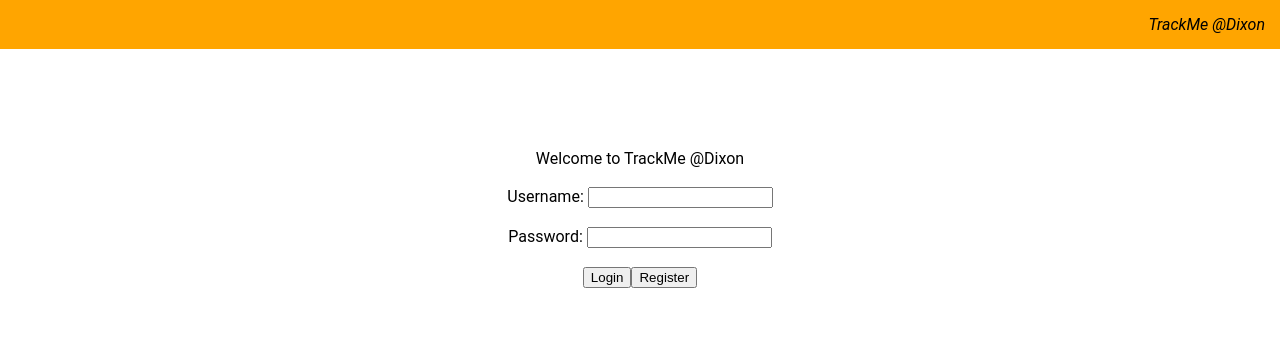
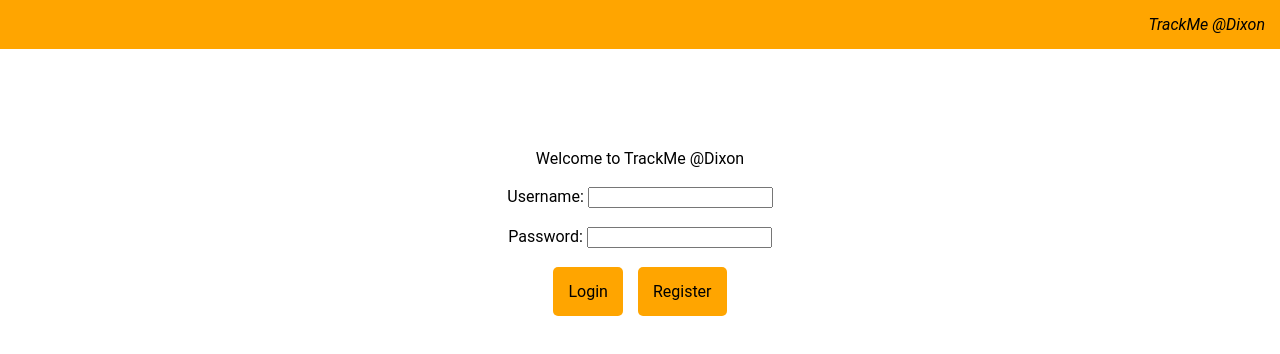
Before and after one commit to traveno/trackme, an Angular app: page /login in a window 1280 px wide. Shown: the top 354 px of the page. Built offline with nearby package versions, Linux system fonts and the light colour scheme.

Commit message:
Better looking buttons

```diff
--- a/src/app/login/login.component.css
+++ b/src/app/login/login.component.css
@@ -1,3 +1,13 @@
 .login-form {
     padding-top: 100px;
 }
+
+.button {
+    background-color: orange;
+    padding: 15px;
+    border-radius: 5px;
+}
+
+.button:last-child {
+    margin-left: 15px;
+}
--- a/src/app/login/login.component.html
+++ b/src/app/login/login.component.html
@@ -1,5 +1,5 @@
 <div class="login-form">
-    <div fxLayout="column" fxLayoutAlign="start center">
+    <div fxLayout="column" fxLayoutAlign="center center">
         <div>
             Welcome to TrackMe @Dixon<br><br>
         </div>
@@ -12,8 +12,10 @@
             <input type="password" id="password" name="password"><br><br>
         </div>
         <div>
-            <button routerLink="/home" (click)="this.loginManager.setLoggedIn(true)">Login</button>
-            <button routerLink="/register">Register</button>
+            <div fxLayout="row">
+                <div class="button" routerLink="/home" (click)="this.loginManager.setLoggedIn(true)">Login</div>
+                <div class="button" routerLink="/register">Register</div>
+            </div>
         </div>
     </div>
 </div>
--- a/src/app/register/register.component.css
+++ b/src/app/register/register.component.css
@@ -1,3 +1,13 @@
 .login-form {
     padding-top: 100px;
 }
+
+.button {
+    background-color: orange;
+    padding: 15px;
+    border-radius: 5px;
+}
+
+.button:last-child {
+    margin-left: 15px;
+}
--- a/src/app/register/register.component.html
+++ b/src/app/register/register.component.html
@@ -12,8 +12,10 @@
             <input type="password" id="password" name="password"><br><br>
         </div>
         <div>
-            <button routerLink="/home" (click)="this.loginManager.setLoggedIn(true)">Create Account</button>
-            <button routerLink="/login">Go Back</button>
+            <div fxLayout="row">
+                <div class="button" routerLink="/home" (click)="this.loginManager.setLoggedIn(true)">Create Account</div>
+                <div class="button" routerLink="/login">Go Back</div>
+            </div>
         </div>
     </div>
 </div>
```
